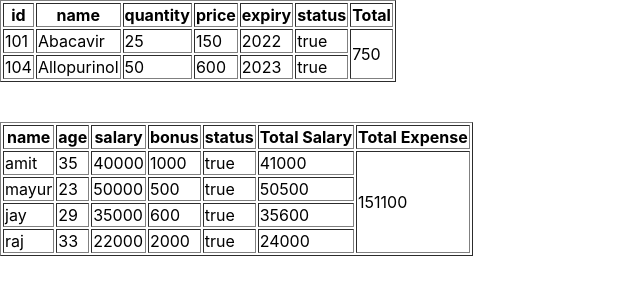
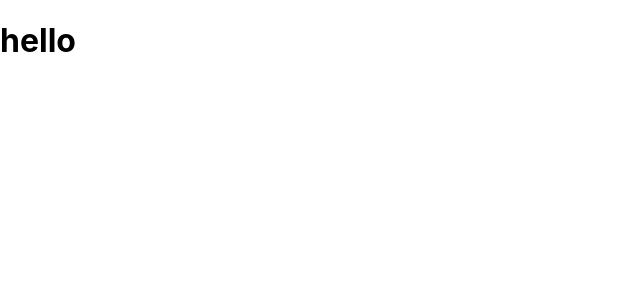
Before and after one commit to Bhargav1112/first-react-project, a React (Create React App) app: page / in a window 1280 px wide. Shown: the top 300 px of the page, without its empty margins (0-640 px from the left). Built offline with nearby package versions, Linux system fonts and the light colour scheme.

Commit message:
02-06-22

```diff
--- a/src/App.js
+++ b/src/App.js
@@ -91,58 +91,7 @@ function App() {
 
   return (
     <div>
-      <table border="1">
-        <thead>
-          <tr>
-            <th>id</th>
-            <th>name</th>
-            <th>quantity</th>
-            <th>price</th>
-            <th>expiry</th>
-            <th>status</th>
-            <th>Total</th>
-          </tr>
-        </thead>
-        <tbody>
-          {filteredMedicine.map(
-            ({ id, name, quantity, price, expiry, status }, i) => (
-              <tr key={id}>
-                <td>{id}</td>
-                <td>{name}</td>
-                <td>{quantity}</td>
-                <td>{price}</td>
-                <td>{expiry}</td>
-                <td>{status.toString()}</td>
-                {i === 0 && <td rowSpan={filteredMedicine.length}>{totalPrice}</td>}
-              </tr>
-            )
-          )}
-        </tbody>
-      </table>
-      <br />
-      <br />
-      <table border="1">
-        <tr>
-          <th>name</th>
-          <th>age</th>
-          <th>salary</th>
-          <th>bonus</th>
-          <th>status</th>
-          <th>Total Salary</th>
-          <th>Total Expense</th>
-        </tr>
-        {filteredEmployee.map(({ name, salary, age, bonus, status }, i) => (
-          <tr key={i}>
-            <td>{name}</td>
-            <td>{age}</td>
-            <td>{salary}</td>
-            <td>{bonus}</td>
-            <td>{status.toString()}</td>
-            <td>{salary + bonus}</td>
-            {i === 0 && <td rowSpan={employee.length}>{totalExpense}</td>}
-          </tr>
-        ))}
-      </table>
+      <h1>hello</h1>
     </div>
   );
 }
```
